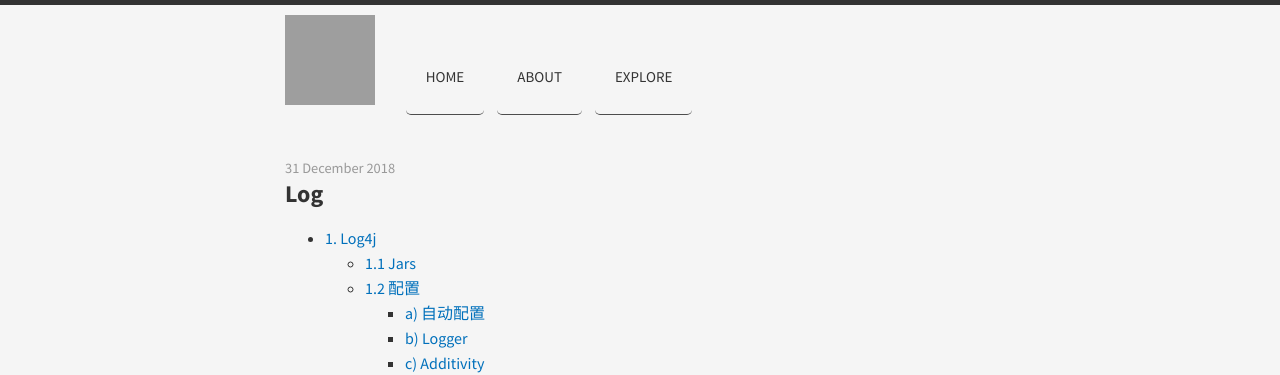
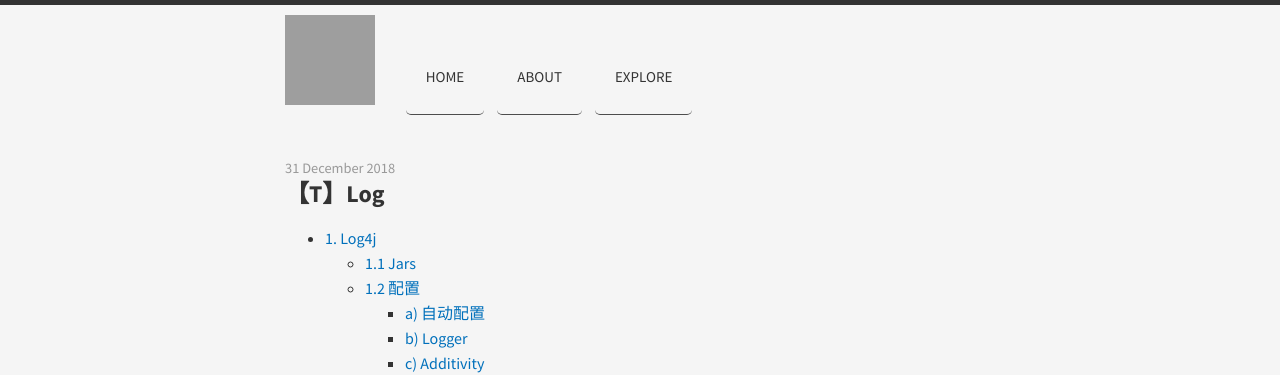
Before and after one commit to younghz/younghz.github.io, a Jekyll site: the page built from _posts/2018-12-31-log.md, in a window 1280 px wide and 900 px high. Shown: the top 375 px of the window. Built offline with Jekyll 4.4.1, drawn with Linux system fonts in a browser that asks for light colours; nearby versions of some CDN libraries; grey boxes are pictures that could not be loaded.

Commit message:
Format log

```diff
--- a/_posts/2018-12-31-log.md
+++ b/_posts/2018-12-31-log.md
@@ -1,6 +1,6 @@
 ---
 layout: post
-title: "Log"
+title: "【T】Log"
 ---
 
 * 目录
@@ -25,11 +25,11 @@
 其中 2 和 3 的图示如下。
 
 <p style="text-align:center">
-<img src="../resource/log/slf4j_bridge.jpg"  width="400"/>
+<img src="../resource/log/slf4j_bridge.jpg"  width="600"/>
 </p>
 
 <p style="text-align:center">
-<img src="../resource/log/slf4j_facade.jpg"  width="400"/>
+<img src="../resource/log/slf4j_facade.jpg"  width="600"/>
 </p>
 
 ## 1.2 配置
```
